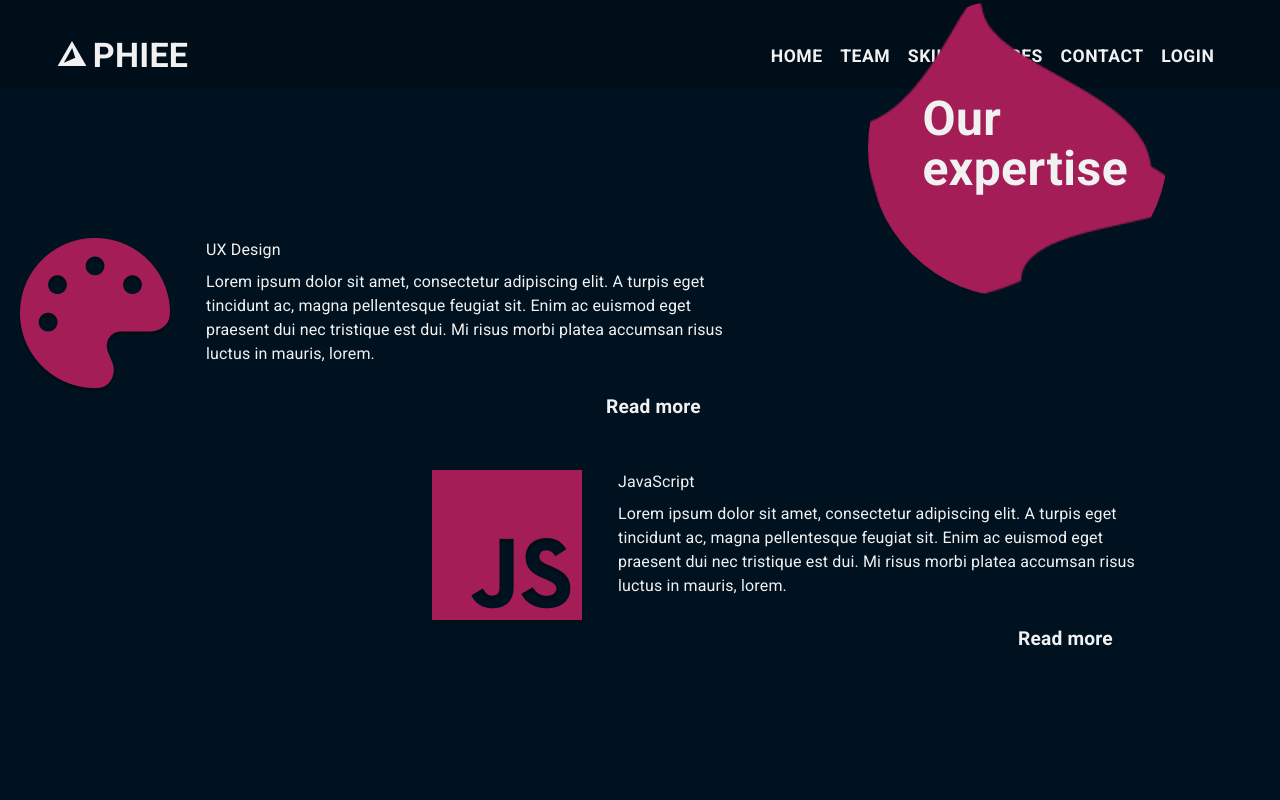
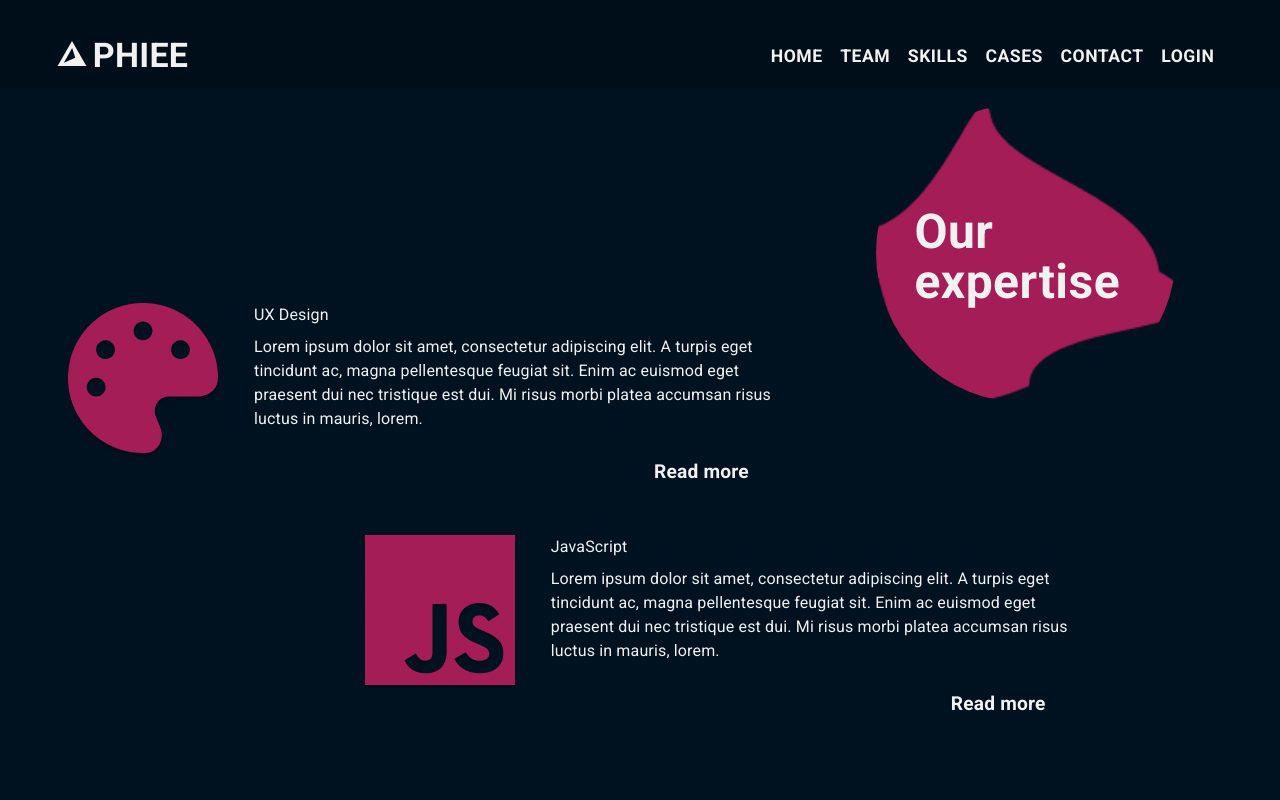
Before and after one commit to Prisberg/nr1team, a React (Create React App) app: page /skills in a window 1280 px wide. Shown: the top 800 px of the page. Built offline with nearby package versions, Linux system fonts and the light colour scheme.

Commit message:
fixing style and links for skill info pages

```diff
--- a/src/components/App.jsx
+++ b/src/components/App.jsx
@@ -28,10 +28,10 @@ function App() {
           <Route path="/login" element={loggedIn ? null : <Login />} />
           <Route path="/register" element={loggedIn ? null : <Register />} />
           <Route path="/Node" element={<Node />} />
-          <Route path="expertise/JavaScript" element={<JavaScript />} />
-          <Route path="expertise/Mongo" element={<Mongo />} />
-          <Route path="expertise/ReactInfo" element={<ReactInfo />} />
-          <Route path="expertise/UxDesign" element={<UxDesign />} />
+          <Route path="/JavaScript" element={<JavaScript />} />
+          <Route path="/Mongo" element={<Mongo />} />
+          <Route path="/ReactInfo" element={<ReactInfo />} />
+          <Route path="/UxDesign" element={<UxDesign />} />
           <Route path="/contact" element={<Contact />} />
           <Route path="/team" element={<Team />} />
           <Route path="/skills" element={<Skills />} />
--- a/src/components/pages/main/skills/Skills.jsx
+++ b/src/components/pages/main/skills/Skills.jsx
@@ -151,39 +151,35 @@ function Skills() {
 export default Skills;
 
 const mainBox = {
-
   display: 'flex',
   alignItems: 'center',
   justifyContent: 'center',
   flexDirection: 'column',
   width:{ xs: '100%', md: '100%', lg: '100%', xl: '100%'},
-  height: { xs: '700px', md: '1220px ', lg: '1220px', xl: '1220px'},
+  height: { xs: '700px', md: '1350px ', lg: '1350px', xl: '1500px'},
   backgroundColor: '#001220',
 }
 const innerBox = {
   display: {xs: 'none', md: 'block', lg: 'block', xl: 'block'},
-  width: '100%',
+  width: '90%',
   maxWidth: '1500px',
   position: 'relative',
-  paddingLeft: '2em',
+  // paddingLeft: '2em',
 
 }
 const mainTitle = {
-  fontSize: { xs: "2em", md: "3em", lg: "3em", xl: "3em" },
+  fontSize: { xs: "2em", md: "2em", lg: "3em", xl: "3em" },
   fontWeight: "bolder",
   color: "#f1f1f1",
   position: "absolute",
-  top: { xs: '0em', md: `2em`, lg: `2em`, xl: `3em`},
-  right: { xs: '0em', md: "3.5em", lg: "3.5em", xl: "3.5em"},
+  top: { xs: '0em', md: `5em`, lg: `3em`, xl: `3em`},
+  right: { xs: '0em', md: "1.5em", lg: "2em", xl: "2em"},
   lineHeight: '50px',
-  // textAlign: 'center',
 };
 const shapeStyle = {
-  fontSize: { xs: "2em", md: "3em", lg: "4em", xl: "4em" },
   position: "absolute",
-
-  top: { xs: '0em', md: `0em`, lg: `0em`, xl: `1em`},
-  right: { xs: '0em', md: "1em", lg: "2em", xl: "2em"},
+  top: { xs: '2em', md: `4em`, lg: `2em`, xl: `1em`},
+  right: { xs: '0em', md: "0em", lg: "2em", xl: "2em"},
   width:  { xs: '250px', md: "250px", lg: "300px", xl: "300px"},
   height:  { xs: '250px', md: "250px", lg: "300px", xl: "300px"},
 }
@@ -269,7 +265,7 @@ const skills = [
     img: `${UX}`,
     imgM: `${UXM}`,
     title: "UX Design",
-    url: "expertise/UxDesign",
+    url: "/UxDesign",
     dis: "Lorem  ipsum dolor sit amet, consectetur adipiscing elit. A turpis eget tincidunt ac, magna pellentesque feugiat sit. Enim ac euismod eget praesent dui nec tristique est dui. Mi risus morbi platea accumsan risus luctus in mauris, lorem. ",
   },
   {
@@ -277,7 +273,7 @@ const skills = [
     img: ` ${JS}`,
     imgM: ` ${JSM}`,
     title: "JavaScript",
-    url: "expertise/JavaScript",
+    url: "/JavaScript",
     dis: "Lorem  ipsum dolor sit amet, consectetur adipiscing elit. A turpis eget tincidunt ac, magna pellentesque feugiat sit. Enim ac euismod eget praesent dui nec tristique est dui. Mi risus morbi platea accumsan risus luctus in mauris, lorem. ",
   },
   {
@@ -285,7 +281,7 @@ const skills = [
     img: `${ReactImg}`,
     imgM: `${ReactImgM}`,
     title: "React",
-    url: "expertise/ReactInfo",
+    url: "/ReactInfo",
     dis: "Lorem  ipsum dolor sit amet, consectetur adipiscing elit. A turpis eget tincidunt ac, magna pellentesque feugiat sit. Enim ac euismod eget praesent dui nec tristique est dui. Mi risus morbi platea accumsan risus luctus in mauris, lorem. ",
   },
   {
@@ -293,7 +289,7 @@ const skills = [
     img: `${node}`,
     imgM: `${nodeM}`,
     title: "nodJS",
-    url: "expertise/Node",
+    url: "/Node",
     dis: "Lorem  ipsum dolor sit amet, consectetur adipiscing elit. A turpis eget tincidunt ac, magna pellentesque feugiat sit. Enim ac euismod eget praesent dui nec tristique est dui. Mi risus morbi platea accumsan risus luctus in mauris, lorem. ",
   },
   {
@@ -301,7 +297,7 @@ const skills = [
     img: `${Mongo}`,
     imgM: `${MongoM}`,
     title: "MongoDB",
-    url: "expertise/Mongo",
+    url: "/Mongo",
     dis: "Lorem  ipsum dolor sit amet, consectetur adipiscing elit. A turpis eget tincidunt ac, magna pellentesque feugiat sit. Enim ac euismod eget praesent dui nec tristique est dui. Mi risus morbi platea accumsan risus luctus in mauris, lorem. ",
   },
 ];
--- a/src/components/pages/main/skills/skills-Info/JavaScript.jsx
+++ b/src/components/pages/main/skills/skills-Info/JavaScript.jsx
@@ -61,7 +61,6 @@ const mainBox = {
 const innerBox = {
   marginTop: { xs: '2em', md: '1em', lg: '1em', xl: '1em'},
   display: 'flex',
-  // alignItems: 'center',
   justifyContent: 'center',
   flexDirection: 'column',
 
@@ -70,10 +69,13 @@ const skillProjects = {
   display: 'flex',
   alignItems:{ xs: 'center', md: 'center', lg: 'center', xl: 'center'},
   justifyContent: 'center',
-  width:{ xs: '400px', md: '800px', lg: '1226px', xl: '1226px'},
+  width:{ xs: '375px', md: '800px', lg: '1226px', xl: '1226px'},
   flexWrap: { xs: 'wrap', md: 'wrap', lg: 'wrap', xl: 'wrap'},
   marginTop: '2em',
-  flexDirection: { xs: 'column', md: 'row', lg: 'row'}
+  flexDirection: { xs: 'column', md: 'row', lg: 'row'},
+  "@media (max-width: 320px)": {
+    width: "310px",
+  },
 }
 const  projectBox = {
  flex: '50%',
@@ -82,18 +84,21 @@ const  projectBox = {
  borderRadius: '2em',
 }
 const skillInfo = {
-  width:{ xs: '100%', md: '500px', lg: '500px', xl: '970px'},
+  width:{ xs: '360px', md: '500px', lg: '500px', xl: '970px'},
   display: 'flex',
   alignItems: 'center',
   justifyContent: 'center',
   marginTop: '3em',
+  "@media (max-width: 320px)": {
+    width: "300px",
+  },
 }
 const mainTitle = {
   textAlign: { xs: 'center', md: 'left', lg: 'left', xl:'left'},
   fontSize: { xs: '2em', md: '2em', lg: '2em', xl: '4em'},
 }
 const skillInfoText = {
-  fontSize: '1.3em',
+  fontSize: {xs: '1em', md: '1em', lg: '1.3em', xl: '1.3em'},
   paddingLeft: {xs: '20px', md: '0px', lg: '0px', xl: '0px'}
 }
 
--- a/src/components/pages/main/skills/skills-Info/Mongo.jsx
+++ b/src/components/pages/main/skills/skills-Info/Mongo.jsx
@@ -61,7 +61,6 @@ const mainBox = {
 const innerBox = {
   marginTop: { xs: '2em', md: '1em', lg: '1em', xl: '1em'},
   display: 'flex',
-  // alignItems: 'center',
   justifyContent: 'center',
   flexDirection: 'column',
 
@@ -70,10 +69,13 @@ const skillProjects = {
   display: 'flex',
   alignItems:{ xs: 'center', md: 'center', lg: 'center', xl: 'center'},
   justifyContent: 'center',
-  width:{ xs: '400px', md: '800px', lg: '1226px', xl: '1226px'},
+  width:{ xs: '375px', md: '800px', lg: '1226px', xl: '1226px'},
   flexWrap: { xs: 'wrap', md: 'wrap', lg: 'wrap', xl: 'wrap'},
   marginTop: '2em',
-  flexDirection: { xs: 'column', md: 'row', lg: 'row'}
+  flexDirection: { xs: 'column', md: 'row', lg: 'row'},
+  "@media (max-width: 320px)": {
+    width: "310px",
+  },
 }
 const  projectBox = {
  flex: '50%',
@@ -82,18 +84,21 @@ const  projectBox = {
  borderRadius: '2em',
 }
 const skillInfo = {
-  width:{ xs: '100%', md: '500px', lg: '500px', xl: '970px'},
+  width:{ xs: '360px', md: '500px', lg: '500px', xl: '970px'},
   display: 'flex',
   alignItems: 'center',
   justifyContent: 'center',
   marginTop: '3em',
+  "@media (max-width: 320px)": {
+    width: "300px",
+  },
 }
 const mainTitle = {
   textAlign: { xs: 'center', md: 'left', lg: 'left', xl:'left'},
   fontSize: { xs: '2em', md: '2em', lg: '2em', xl: '4em'},
 }
 const skillInfoText = {
-  fontSize: '1.3em',
+  fontSize: {xs: '1em', md: '1em', lg: '1.3em', xl: '1.3em'},
   paddingLeft: {xs: '20px', md: '0px', lg: '0px', xl: '0px'}
 }
 
--- a/src/components/pages/main/skills/skills-Info/Node.jsx
+++ b/src/components/pages/main/skills/skills-Info/Node.jsx
@@ -61,20 +61,21 @@ const mainBox = {
 const innerBox = {
   marginTop: { xs: '2em', md: '1em', lg: '1em', xl: '1em'},
   display: 'flex',
-  // alignItems: 'center',
   justifyContent: 'center',
   flexDirection: 'column',
-
 
 }
 const skillProjects = {
   display: 'flex',
   alignItems:{ xs: 'center', md: 'center', lg: 'center', xl: 'center'},
   justifyContent: 'center',
-  width:{ xs: '400px', md: '800px', lg: '1226px', xl: '1226px'},
+  width:{ xs: '375px', md: '800px', lg: '1226px', xl: '1226px'},
   flexWrap: { xs: 'wrap', md: 'wrap', lg: 'wrap', xl: 'wrap'},
   marginTop: '2em',
-  flexDirection: { xs: 'column', md: 'row', lg: 'row'}
+  flexDirection: { xs: 'column', md: 'row', lg: 'row'},
+  "@media (max-width: 320px)": {
+    width: "310px",
+  },
 }
 const  projectBox = {
  flex: '50%',
@@ -83,18 +84,21 @@ const  projectBox = {
  borderRadius: '2em',
 }
 const skillInfo = {
-  width:{ xs: '100%', md: '500px', lg: '500px', xl: '970px'},
+  width:{ xs: '360px', md: '500px', lg: '500px', xl: '970px'},
   display: 'flex',
   alignItems: 'center',
   justifyContent: 'center',
   marginTop: '3em',
+  "@media (max-width: 320px)": {
+    width: "300px",
+  },
 }
 const mainTitle = {
   textAlign: { xs: 'center', md: 'left', lg: 'left', xl:'left'},
   fontSize: { xs: '2em', md: '2em', lg: '2em', xl: '4em'},
 }
 const skillInfoText = {
-  fontSize: '1.3em',
+  fontSize: {xs: '1em', md: '1em', lg: '1.3em', xl: '1.3em'},
   paddingLeft: {xs: '20px', md: '0px', lg: '0px', xl: '0px'}
 }
 
--- a/src/components/pages/main/skills/skills-Info/ReactInfo.jsx
+++ b/src/components/pages/main/skills/skills-Info/ReactInfo.jsx
@@ -11,6 +11,8 @@ import headerImg from '../../../../../assets/images/skillsInfo.png'
 const UxDesign = () => {
   return (
     <Box sx={mainBox}  className='main-Box'>
+
+              <img src={headerImg} alt="" style={imgStyling} />
 
       <Box sx={innerBox}>
         <Box  >
@@ -30,7 +32,6 @@ const UxDesign = () => {
           </Box>
           <Box sx={projectBox}  className='skillBox'>
           <img src={poc} alt="" />
-
           </Box>
         </Box>
         <Box sx={skillInfo}>
@@ -60,7 +61,6 @@ const mainBox = {
 const innerBox = {
   marginTop: { xs: '2em', md: '1em', lg: '1em', xl: '1em'},
   display: 'flex',
-  // alignItems: 'center',
   justifyContent: 'center',
   flexDirection: 'column',
 
@@ -69,10 +69,13 @@ const skillProjects = {
   display: 'flex',
   alignItems:{ xs: 'center', md: 'center', lg: 'center', xl: 'center'},
   justifyContent: 'center',
-  width:{ xs: '400px', md: '800px', lg: '1226px', xl: '1226px'},
+  width:{ xs: '375px', md: '800px', lg: '1226px', xl: '1226px'},
   flexWrap: { xs: 'wrap', md: 'wrap', lg: 'wrap', xl: 'wrap'},
   marginTop: '2em',
-  flexDirection: { xs: 'column', md: 'row', lg: 'row'}
+  flexDirection: { xs: 'column', md: 'row', lg: 'row'},
+  "@media (max-width: 320px)": {
+    width: "310px",
+  },
 }
 const  projectBox = {
  flex: '50%',
@@ -81,18 +84,21 @@ const  projectBox = {
  borderRadius: '2em',
 }
 const skillInfo = {
-  width:{ xs: '100%', md: '500px', lg: '500px', xl: '970px'},
+  width:{ xs: '360px', md: '500px', lg: '500px', xl: '970px'},
   display: 'flex',
   alignItems: 'center',
   justifyContent: 'center',
   marginTop: '3em',
+  "@media (max-width: 320px)": {
+    width: "300px",
+  },
 }
 const mainTitle = {
   textAlign: { xs: 'center', md: 'left', lg: 'left', xl:'left'},
   fontSize: { xs: '2em', md: '2em', lg: '2em', xl: '4em'},
 }
 const skillInfoText = {
-  fontSize: '1.3em',
+  fontSize: {xs: '1em', md: '1em', lg: '1.3em', xl: '1.3em'},
   paddingLeft: {xs: '20px', md: '0px', lg: '0px', xl: '0px'}
 }
 
--- a/src/components/pages/main/skills/skills-Info/UxDesign.jsx
+++ b/src/components/pages/main/skills/skills-Info/UxDesign.jsx
@@ -59,18 +59,21 @@ const mainBox = {
 const innerBox = {
   marginTop: { xs: '2em', md: '1em', lg: '1em', xl: '1em'},
   display: 'flex',
-  // alignItems: 'center',
   justifyContent: 'center',
   flexDirection: 'column',
+
 }
 const skillProjects = {
   display: 'flex',
   alignItems:{ xs: 'center', md: 'center', lg: 'center', xl: 'center'},
   justifyContent: 'center',
-  width:{ xs: '400px', md: '800px', lg: '1226px', xl: '1226px'},
+  width:{ xs: '375px', md: '800px', lg: '1226px', xl: '1226px'},
   flexWrap: { xs: 'wrap', md: 'wrap', lg: 'wrap', xl: 'wrap'},
   marginTop: '2em',
-  flexDirection: { xs: 'column', md: 'row', lg: 'row'}
+  flexDirection: { xs: 'column', md: 'row', lg: 'row'},
+  "@media (max-width: 320px)": {
+    width: "310px",
+  },
 }
 const  projectBox = {
  flex: '50%',
@@ -79,18 +82,21 @@ const  projectBox = {
  borderRadius: '2em',
 }
 const skillInfo = {
-  width:{ xs: '100%', md: '500px', lg: '500px', xl: '970px'},
+  width:{ xs: '360px', md: '500px', lg: '500px', xl: '970px'},
   display: 'flex',
   alignItems: 'center',
   justifyContent: 'center',
   marginTop: '3em',
+  "@media (max-width: 320px)": {
+    width: "300px",
+  },
 }
 const mainTitle = {
   textAlign: { xs: 'center', md: 'left', lg: 'left', xl:'left'},
   fontSize: { xs: '2em', md: '2em', lg: '2em', xl: '4em'},
 }
 const skillInfoText = {
-  fontSize: '1.3em',
+  fontSize: {xs: '1em', md: '1em', lg: '1.3em', xl: '1.3em'},
   paddingLeft: {xs: '20px', md: '0px', lg: '0px', xl: '0px'}
 }
 
```
